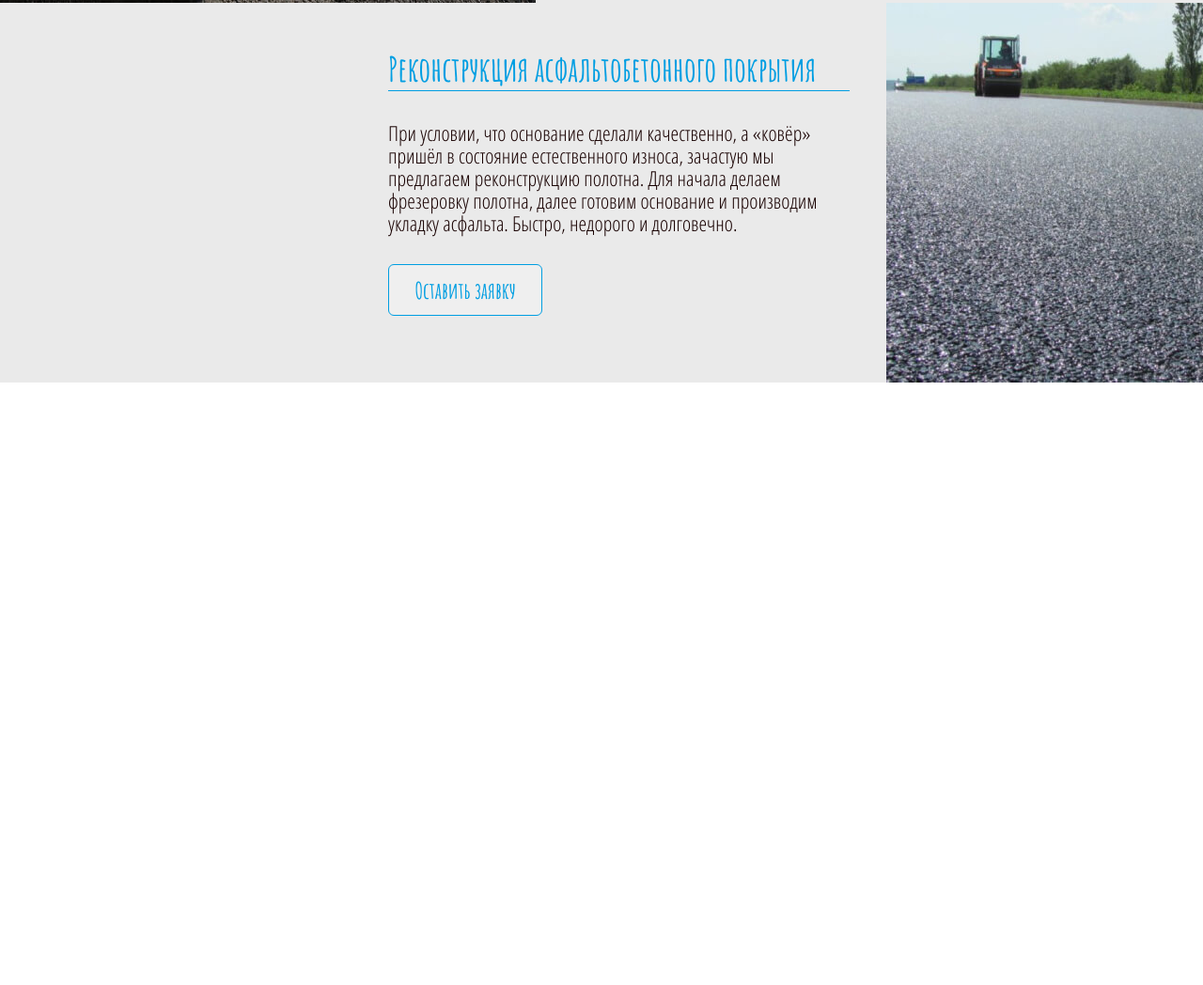
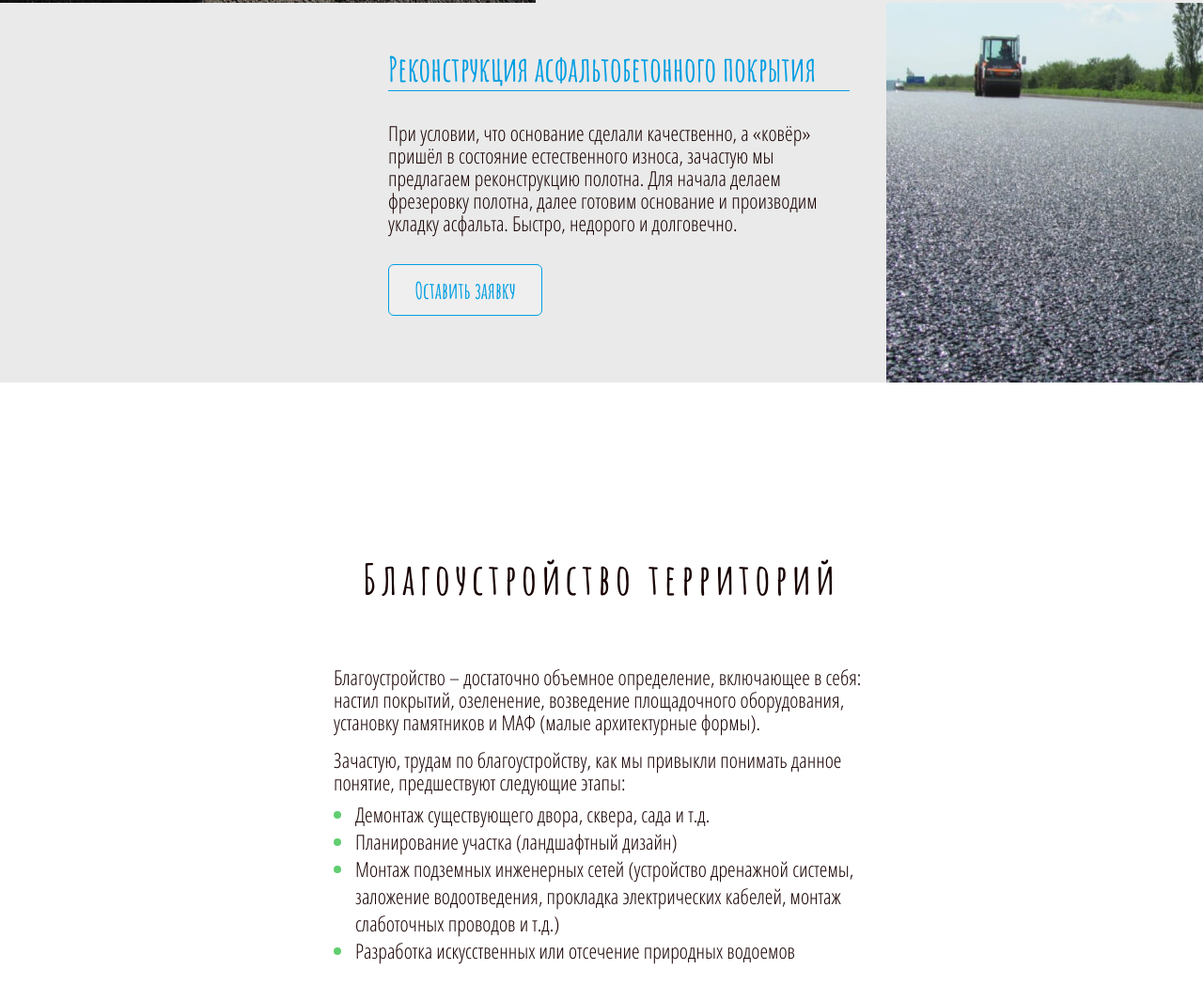
Before and after one commit to vitalii-grigorash/telecom-service, a React app: page / in a window 1280 px wide. Shown: the part 3530-4578 px from the top of the page at 94% size. Before the commit the page ends 3937 px from the top, so only its background shows below. Built offline with nearby package versions, Linux system fonts and the light colour scheme.

Commit message:
finish Landscape component

```diff
--- a/src/components/Landscape/Landscape.css
+++ b/src/components/Landscape/Landscape.css
@@ -1,3 +1,44 @@
 .landscape {
-
+    display: flex;
+    flex-direction: column;
+    margin: 180px 0 0;
 }
+.landscape__heading {
+    font-family: 'Amatic SC';
+    font-style: normal;
+    font-weight: bold;
+    font-size: 45px;
+    line-height: 57px;
+    letter-spacing: 0.12em;
+    margin: 0 auto 64px;
+    color: #180000;
+}
+.landscape__heading-container {
+    display: flex;
+}
+.landscape__description-container {
+    font-family: 'Open Sans Condensed';
+    max-width: 570px;
+    margin: 0 auto 22px;
+    font-style: normal;
+    font-weight: 300;
+    font-size: 22px;
+    line-height: 24px;
+    color: #180000;
+}
+.landscape__description {
+    margin: 0 0 16px;
+}
+.landscape__description:last-of-type {
+    margin-bottom: 0;
+}
+.landscape__lists {
+    padding: 0 0 0 23px;
+    margin: 8px 0 0 0;
+    line-height: 29px;
+}
+.landscape__list {
+}
+.landscape__list::marker {
+    color: #61CE70;
+}
--- a/src/components/Landscape/Landscape.js
+++ b/src/components/Landscape/Landscape.js
@@ -1,10 +1,29 @@
 import React from 'react';
 import LandscapeCards from '../LandscapeCards/LandscapeCards'
 
-function Landscape () {
+function Landscape() {
 
   return (
     <div className="landscape">
+      <h1 className="landscape__heading">Благоустройство территорий</h1>
+      <div className="landscape__heading-container">
+        <div className="landscape__description-container">
+          <p className="landscape__description">
+            Благоустройство – достаточно объемное определение, включающее в себя: настил покрытий, озеленение, возведение площадочного
+            оборудования, установку памятников и МАФ (малые архитектурные формы).
+          </p>
+          <p className="landscape__description">
+            Зачастую, трудам по благоустройству, как мы привыкли понимать данное понятие,
+            предшествуют следующие этапы:
+          </p>
+          <ul className="landscape__lists">
+            <li className="landscape__list">Демонтаж существующего двора, сквера, сада и т.д.</li>
+            <li className="landscape__list">Планирование участка (ландшафтный дизайн)</li>
+            <li className="landscape__list">Монтаж подземных инженерных сетей (устройство дренажной системы, заложение водоотведения, прокладка электрических кабелей, монтаж слаботочных проводов и т.д.)</li>
+            <li className="landscape__list">Разработка искусственных или отсечение природных водоемов</li>
+          </ul>
+        </div>
+      </div>
       <LandscapeCards />
     </div>
   );
```
Lines whose indentation alone changed are shown as unchanged.
